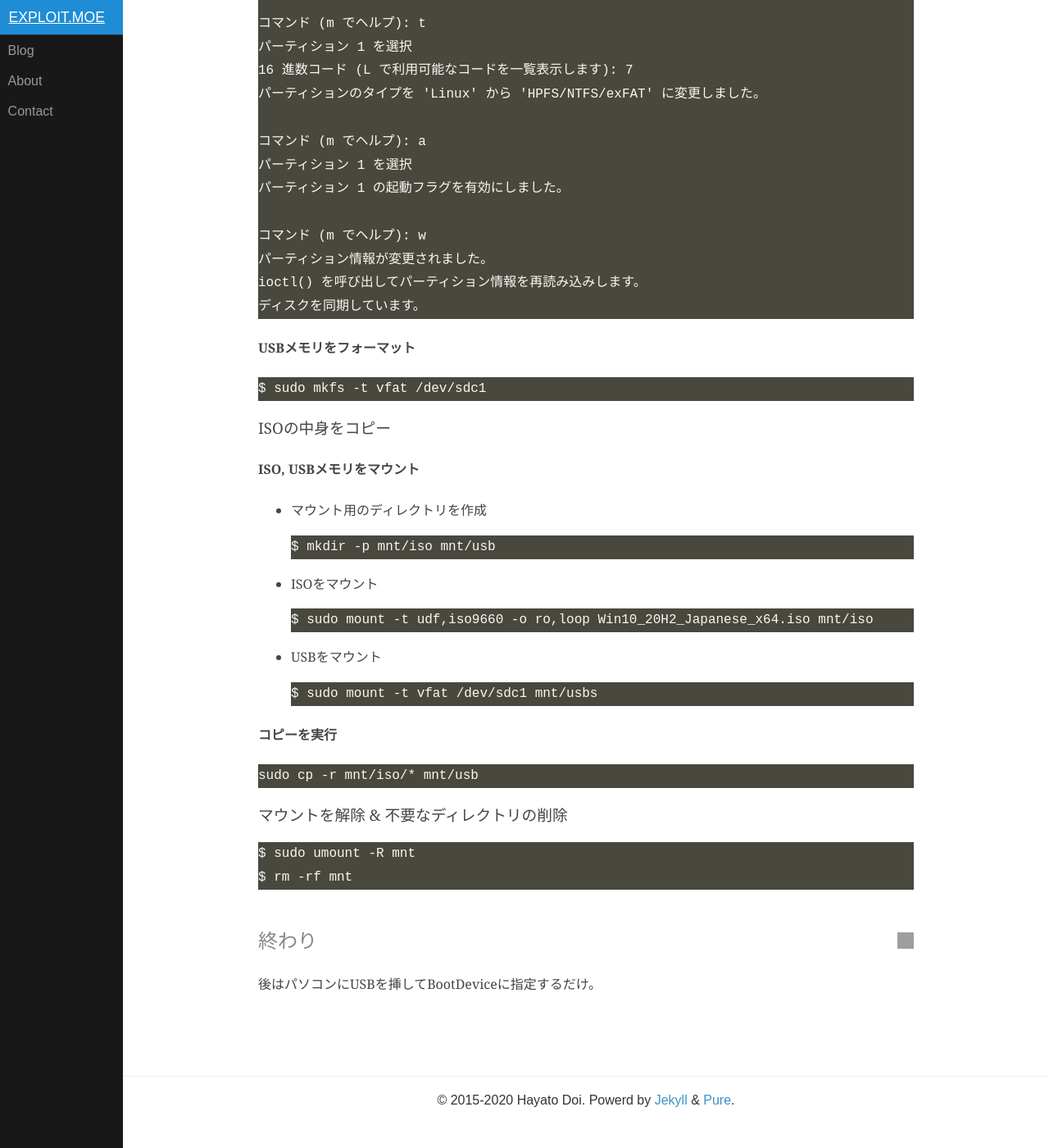
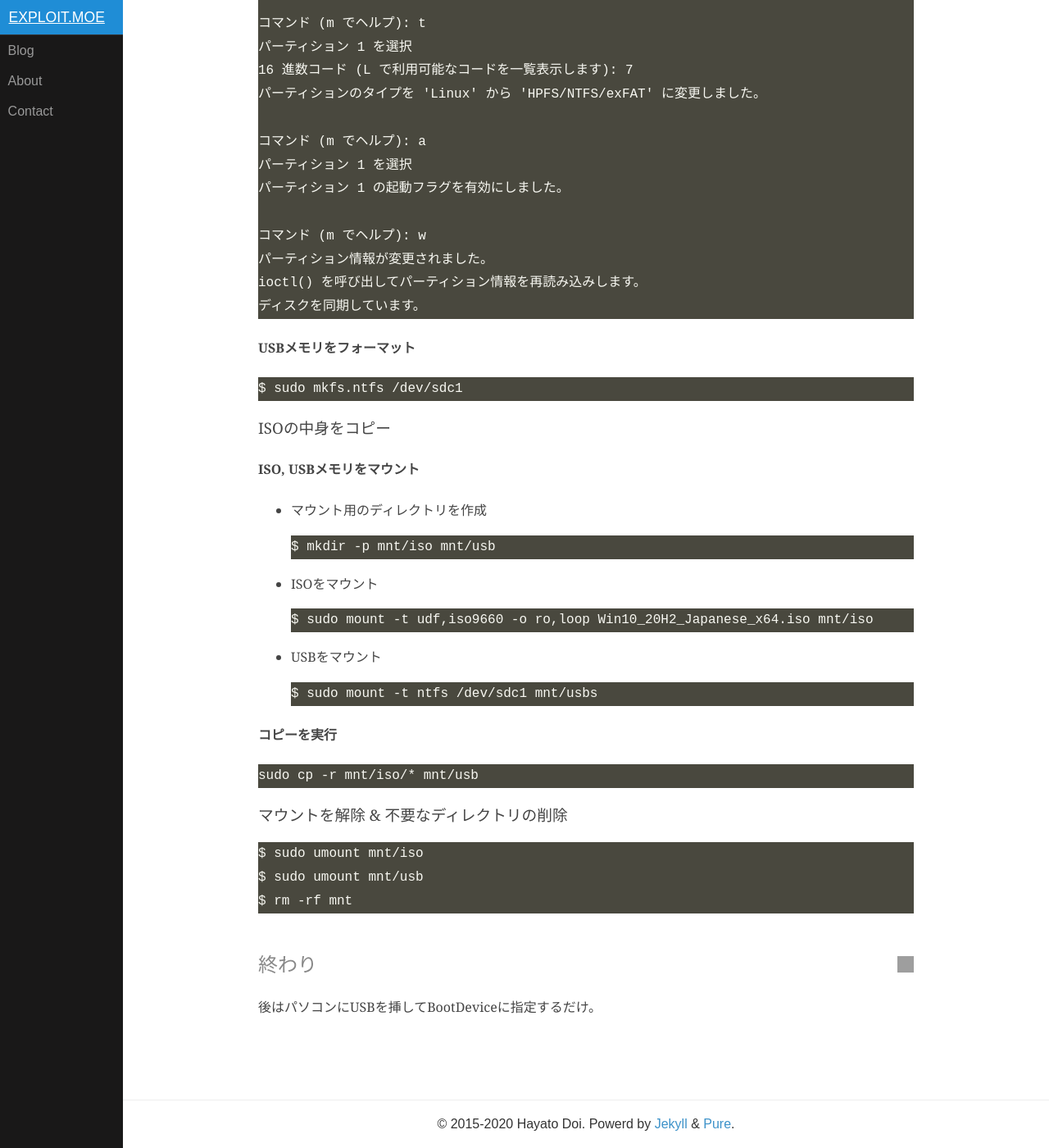
Before and after one commit to HayatoDoi/HayatoDoi.github.io, a Jekyll site: the page built from _posts/2020-11-28-make-win-boot-usb-for-linux.md, in a window 1280 px wide and 1400 px high, scrolled down 2431 px. Shown: the whole window at 82% size. Built offline with Jekyll 4.4.1, drawn with Linux system fonts in a browser that asks for light colours; nearby versions of some CDN libraries; grey boxes are pictures that could not be loaded.

Commit message:
Change file system.

````diff
--- a/_posts/2020-11-28-make-win-boot-usb-for-linux.md
+++ b/_posts/2020-11-28-make-win-boot-usb-for-linux.md
@@ -90,7 +90,7 @@ ioctl() を呼び出してパーティション情報を再読み込みします
 
 #### USBメモリをフォーマット
 ```
-$ sudo mkfs -t vfat /dev/sdc1
+$ sudo mkfs.ntfs /dev/sdc1
 ```
 
 ### ISOの中身をコピー
@@ -107,7 +107,7 @@ $ sudo mkfs -t vfat /dev/sdc1
 
 - USBをマウント
   ```
-  $ sudo mount -t vfat /dev/sdc1 mnt/usbs
+  $ sudo mount -t ntfs /dev/sdc1 mnt/usbs
   ```
 
 #### コピーを実行
@@ -117,7 +117,8 @@ sudo cp -r mnt/iso/* mnt/usb
 
 ### マウントを解除 & 不要なディレクトリの削除
 ```
-$ sudo umount -R mnt
+$ sudo umount mnt/iso
+$ sudo umount mnt/usb
 $ rm -rf mnt
 ```
 
````
